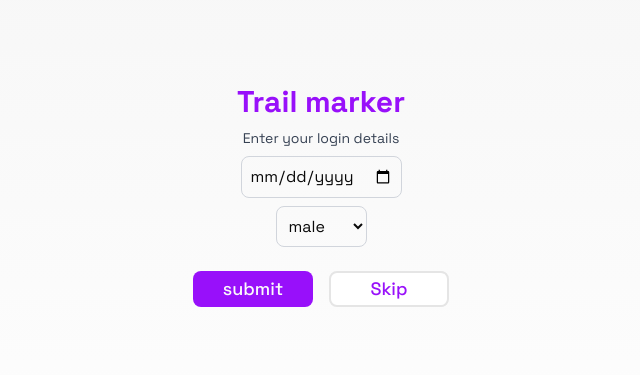
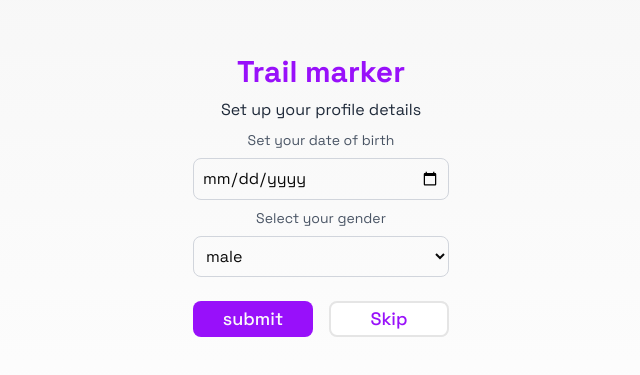
Before and after one commit to Yeble-ctrl/trail_marker_ui, a React (Vite) app: page /setup_profile_page in a window 1280 px wide. Shown: the part 197-572 px from the top of the page, without its empty margins (319-959 px from the left). Built offline with nearby package versions, Linux system fonts and the light colour scheme.

Commit message:
added labels for the input fields to improve readability

```diff
--- a/src/setup_profile_page.tsx
+++ b/src/setup_profile_page.tsx
@@ -18,9 +18,10 @@ export default function SetUpProfilePage(){
     return(
         <div className="flex flex-col justify-center items-center font-grotesk h-screen bg-gradient-to-b from-[#F5F5F5] to-[#FFFFFF] gap-2 p-2">
             <h1 className="text-3xl text-purple-600 font-black">Trail marker</h1>
-            <h1 className="text-sm text-gray-700 font-normal">Enter your login details</h1>
-            <form onSubmit={handleSubmit(onSubmit)} className="flex flex-col gap-2 mb-4 md:w-auto items-center text-center">
+            <h1 className="text-base text-gray-800 font-normal">Set up your profile details</h1>
+            <form onSubmit={handleSubmit(onSubmit)} className="flex flex-col gap-2 mb-4 md:w-auto text-center">
                 {/* date of birth field */}
+                <label htmlFor="date_of_birth" className="text-sm text-gray-600">Set your date of birth</label>
                 <FormInput
                     register={register}
                     name="date_of_birth"
@@ -30,6 +31,7 @@ export default function SetUpProfilePage(){
                 />
 
                 {/* gender field */}
+                <label htmlFor="gender" className="text-sm text-gray-600">Select your gender</label>
                 <select {...register('gender', { required: {value: true, message: 'Please select your gender'} })}
                 className="border border-gray-300 rounded-md p-2 focus:outline-none focus:ring focus:ring-purple-500 placeholder:text-gray-400 placeholder:font-light placeholder:text-sm">
                     <option value="male">male</option>
```
